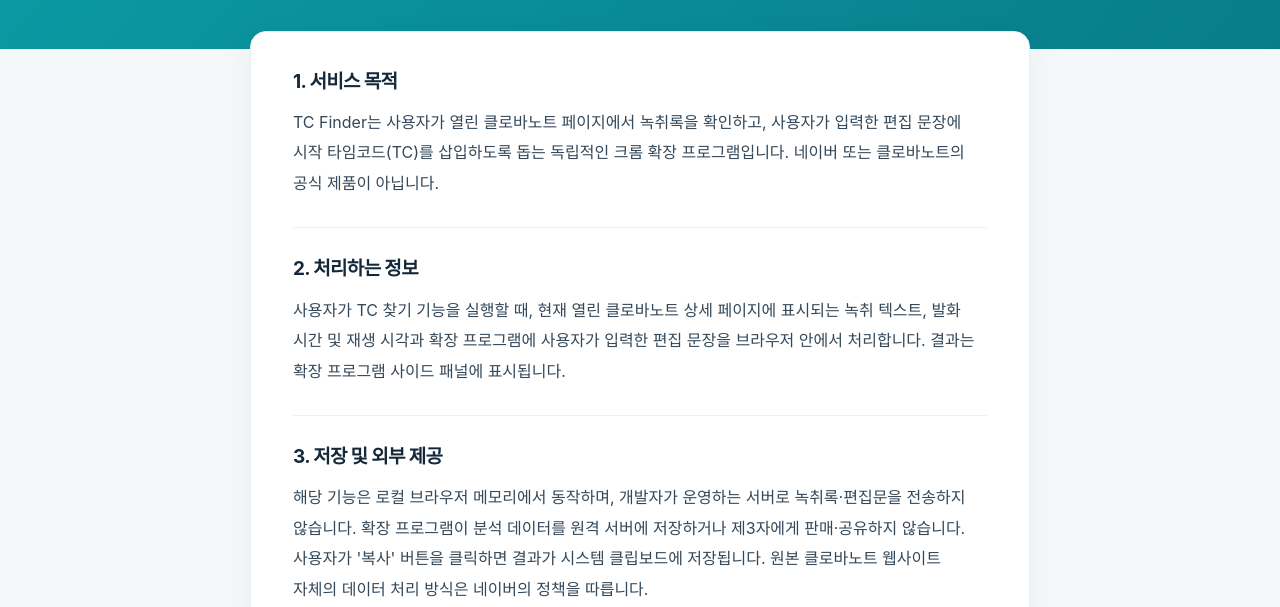
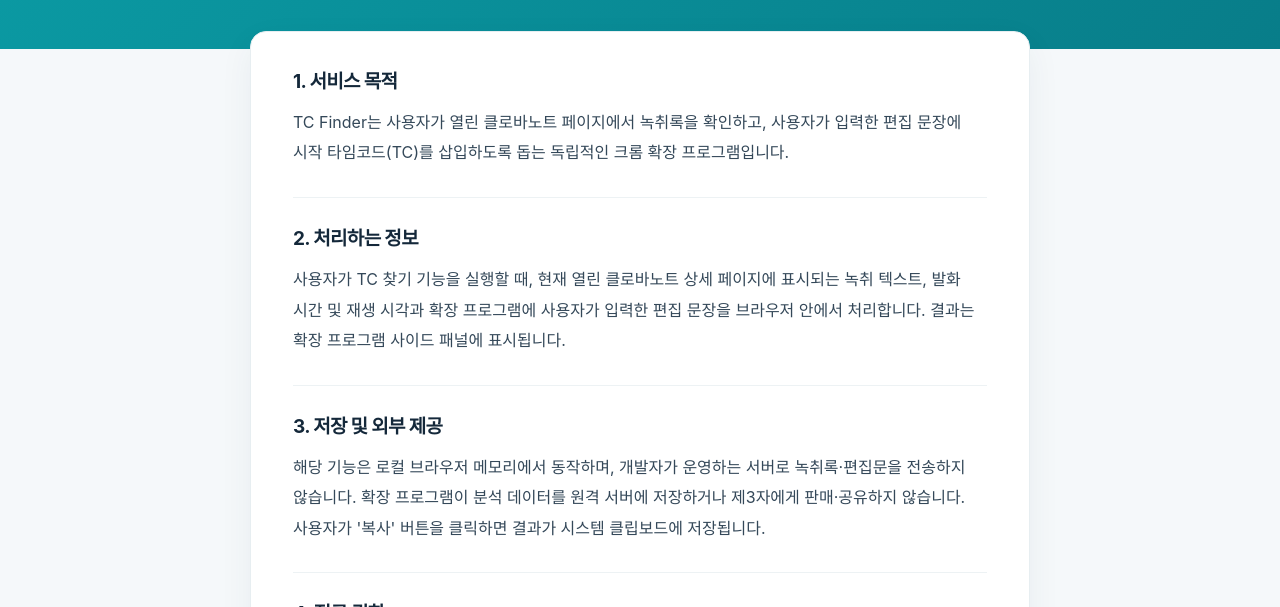
Before and after one commit to songseung88-sys/reporter-toolkit, a plain HTML site: page tc-finder/privacy.html in a window 1280 px wide. Shown: the part 193-800 px from the top of the page. Drawn offline with Linux system fonts and the light colour scheme.

Commit message:
Remove two requested sentences from TC Finder privacy policy

```diff
--- a/tc-finder/privacy.html
+++ b/tc-finder/privacy.html
@@ -37,7 +37,7 @@
   <main>
     <section>
       <h2>1. 서비스 목적</h2>
-      <p>TC Finder는 사용자가 열린 클로바노트 페이지에서 녹취록을 확인하고, 사용자가 입력한 편집 문장에 시작 타임코드(TC)를 삽입하도록 돕는 독립적인 크롬 확장 프로그램입니다. 네이버 또는 클로바노트의 공식 제품이 아닙니다.</p>
+      <p>TC Finder는 사용자가 열린 클로바노트 페이지에서 녹취록을 확인하고, 사용자가 입력한 편집 문장에 시작 타임코드(TC)를 삽입하도록 돕는 독립적인 크롬 확장 프로그램입니다.</p>
     </section>
     <section>
       <h2>2. 처리하는 정보</h2>
@@ -45,7 +45,7 @@
     </section>
     <section>
       <h2>3. 저장 및 외부 제공</h2>
-      <p>해당 기능은 로컬 브라우저 메모리에서 동작하며, 개발자가 운영하는 서버로 녹취록·편집문을 전송하지 않습니다. 확장 프로그램이 분석 데이터를 원격 서버에 저장하거나 제3자에게 판매·공유하지 않습니다. 사용자가 '복사' 버튼을 클릭하면 결과가 시스템 클립보드에 저장됩니다. 원본 클로바노트 웹사이트 자체의 데이터 처리 방식은 네이버의 정책을 따릅니다.</p>
+      <p>해당 기능은 로컬 브라우저 메모리에서 동작하며, 개발자가 운영하는 서버로 녹취록·편집문을 전송하지 않습니다. 확장 프로그램이 분석 데이터를 원격 서버에 저장하거나 제3자에게 판매·공유하지 않습니다. 사용자가 '복사' 버튼을 클릭하면 결과가 시스템 클립보드에 저장됩니다.</p>
     </section>
     <section>
       <h2>4. 접근 권한</h2>
```
